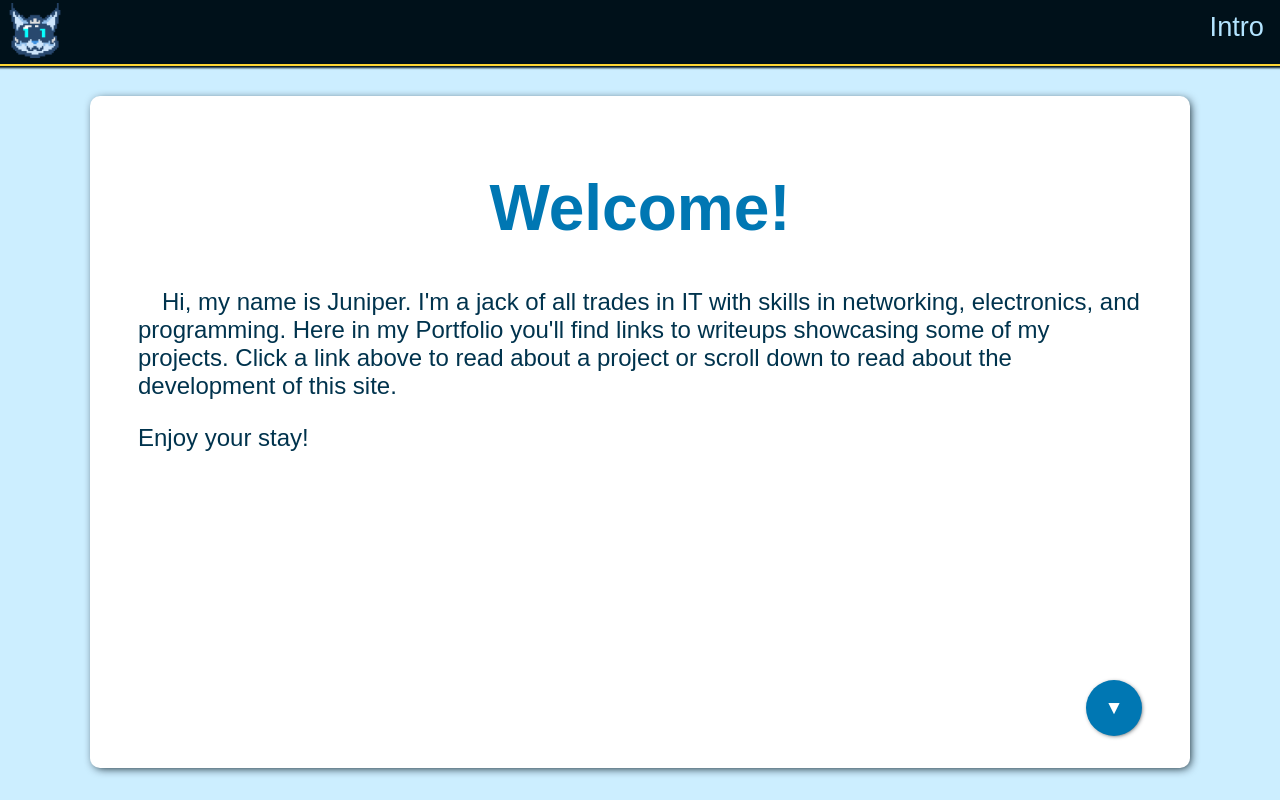
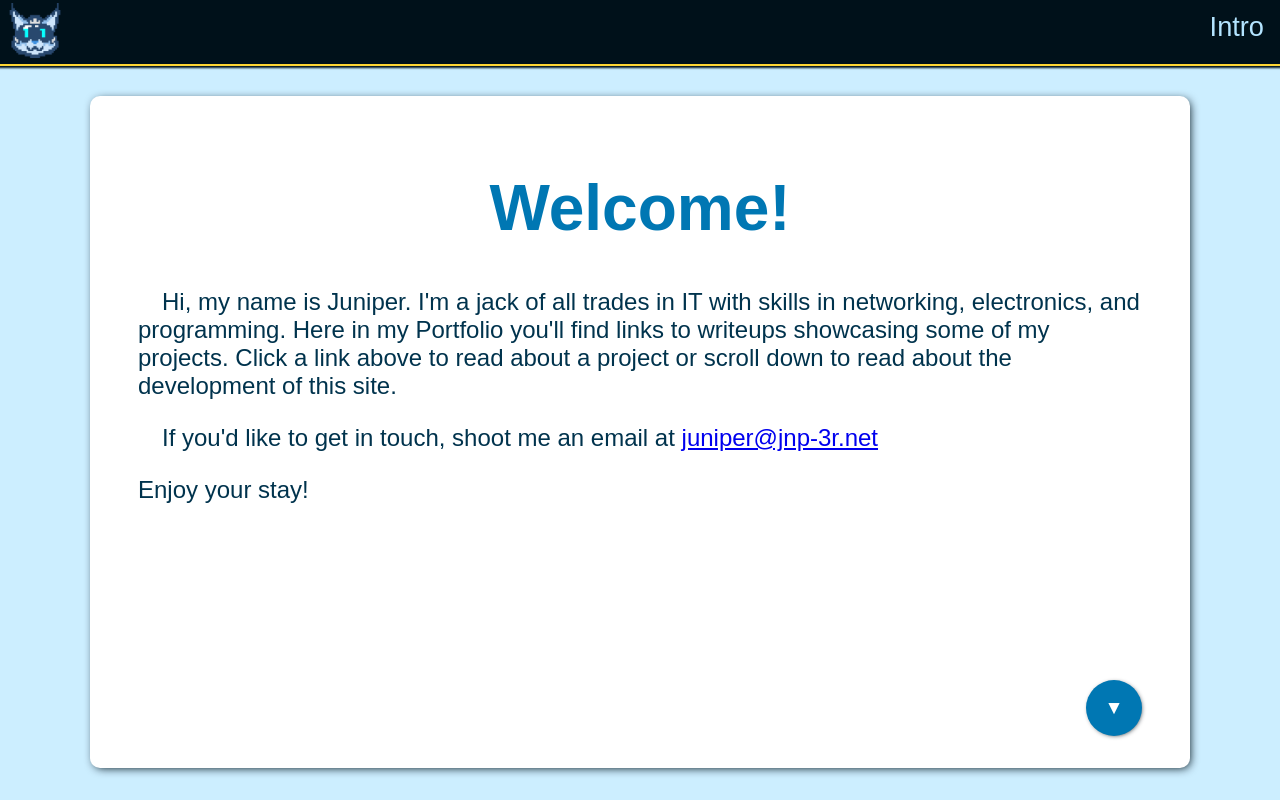
Before and after one commit to juniperlynx/Portfolio, a React (Create React App) app: page / in a window 1280 px wide. Shown: the top 800 px of the page. Built offline with nearby package versions, Linux system fonts and the light colour scheme.

Commit message:
Add Email
Add email to intro page.

```diff
--- a/src/routes/Intro.js
+++ b/src/routes/Intro.js
@@ -31,6 +31,9 @@ function Intro() {
                         or scroll down to read about the development of
                         this site.
                     </p>
+                    <p>&emsp;If you'd like to get in touch, shoot me an email
+                        at <a href="mailto:juniper@jnp-3r.net">juniper@jnp-3r.net</a>
+                    </p>
                     <p>Enjoy your stay!</p>
                 </Abstract>
                 <ScrollBottomButton/>
```
